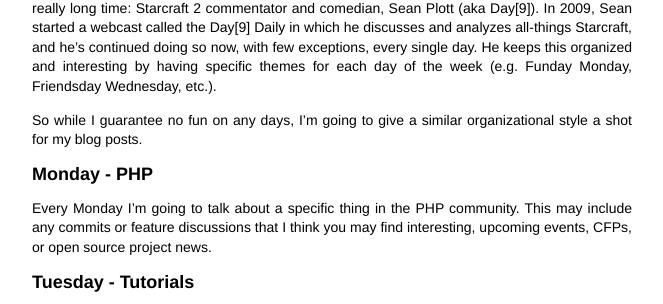
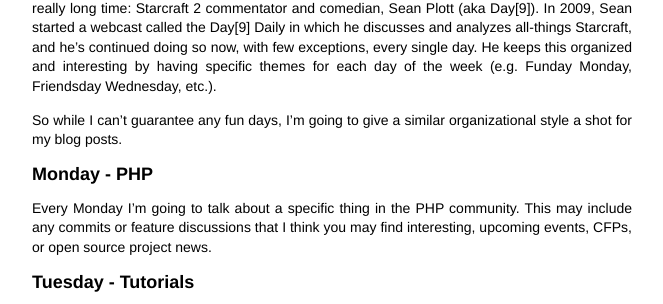
Before and after one commit to epixa/epixa.com-source, a Jekyll site: the page built from _posts/2012-04-27-i-overcommitted-but-ill-try-anyway.markdown, in a window 1280 px wide. Shown: the part 772-1076 px from the top of the page, without its empty margins (308-971 px from the left). Built offline with Jekyll 4.4.1, drawn with Linux system fonts in a browser that asks for light colours; Markdown is read by kramdown in place of the engine named in the settings.

Commit message:
Fixed grammatical error on overcommit post

```diff
--- a/_posts/2012-04-27-i-overcommitted-but-ill-try-anyway.markdown
+++ b/_posts/2012-04-27-i-overcommitted-but-ill-try-anyway.markdown
@@ -22,7 +22,7 @@
 
 To devise said plan, I was inspired by someone that I hadn't really given much thought to in a really long time: Starcraft 2 commentator and comedian, Sean Plott (aka Day[9]).  In 2009, Sean started a webcast called the Day[9] Daily in which he discusses and analyzes all-things Starcraft, and he's continued doing so now, with few exceptions, every single day.  He keeps this organized and interesting by having specific themes for each day of the week (e.g. Funday Monday, Friendsday Wednesday, etc.).
 
-So while I guarantee no fun on any days, I'm going to give a similar organizational style a shot for my blog posts.
+So while I can't guarantee any fun days, I'm going to give a similar organizational style a shot for my blog posts.
 
 ## Monday - PHP
 Every Monday I'm going to talk about a specific thing in the PHP community.  This may include any commits or feature discussions that I think you may find interesting, upcoming events, CFPs, or open source project news.
```
